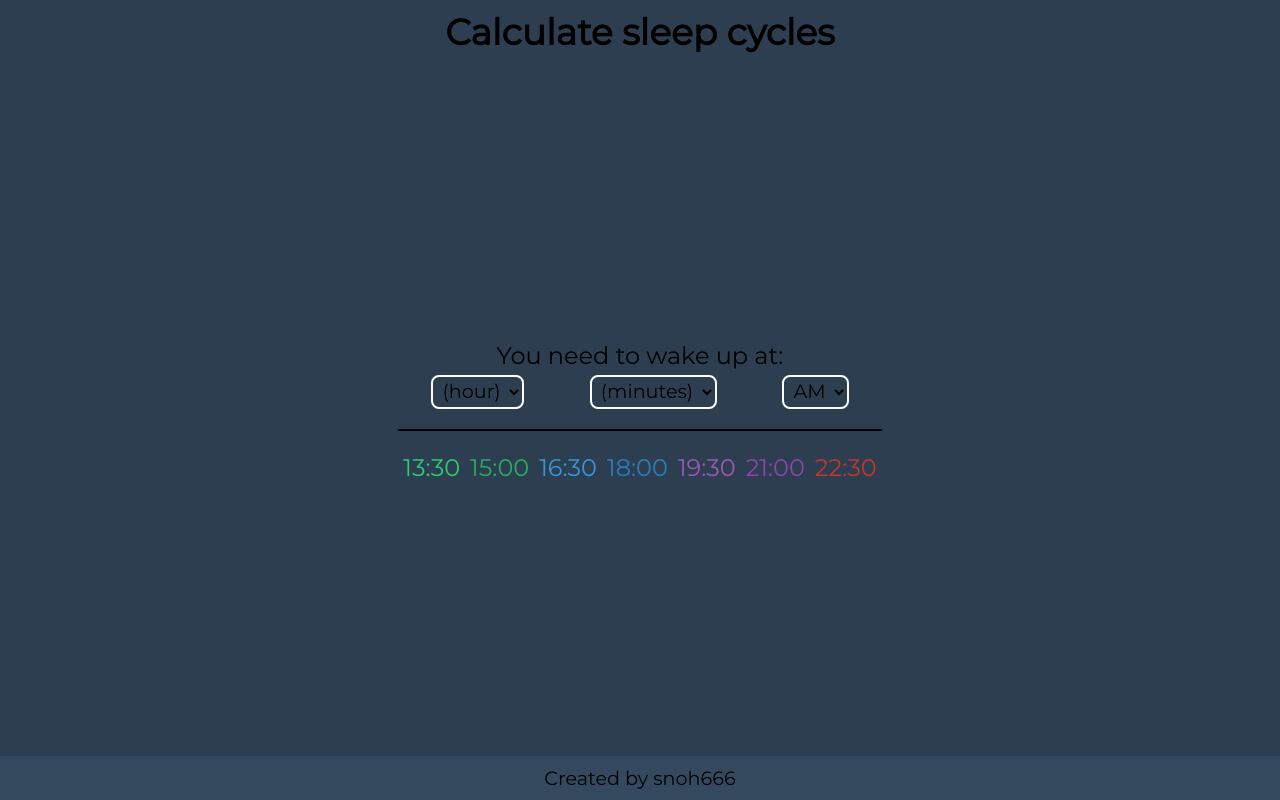
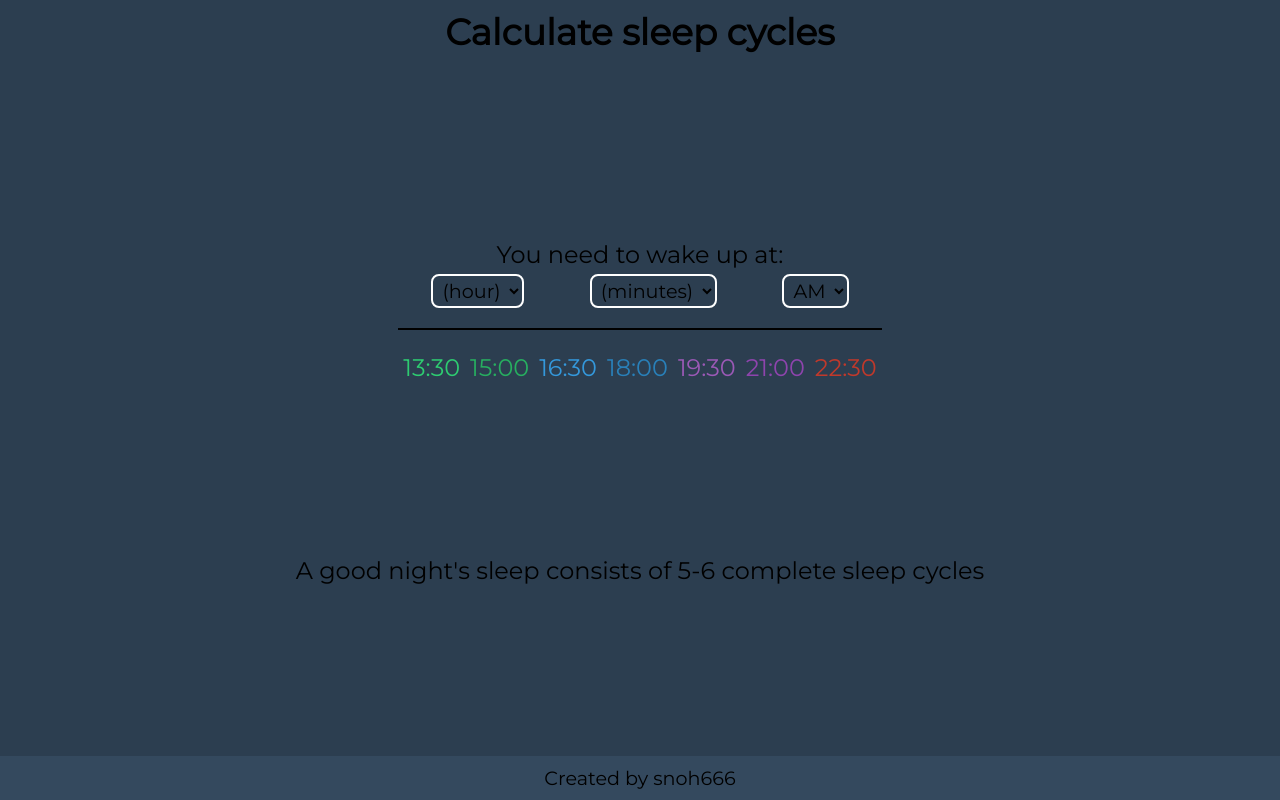
Before and after one commit to snoh666/sleep-cycle-calculator, a React (Create React App) app: page / in a window 1280 px wide. Built offline with nearby package versions, Linux system fonts and the light colour scheme; the HTML template or start-up script is replaced by a standard one.

Commit message:
Added info div

```diff
--- a/src/App.js
+++ b/src/App.js
@@ -16,6 +16,7 @@ function App() {
         <hr/>
         <Result hours={hoursToWakeUp} minutes={minutesToWakeUp} Am={isAm} />
       </div>
+      <div className="info">A good night's sleep consists of 5-6 complete sleep cycles</div>
       <footer>
         <div>
           <span>Created by snoh666</span>
```
